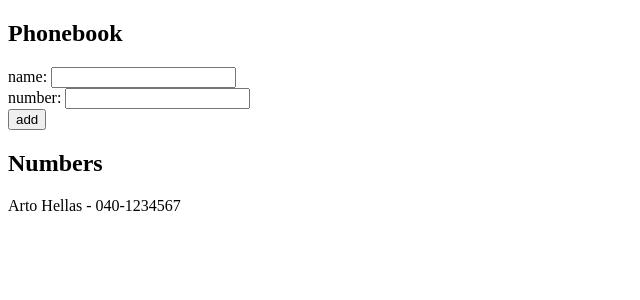
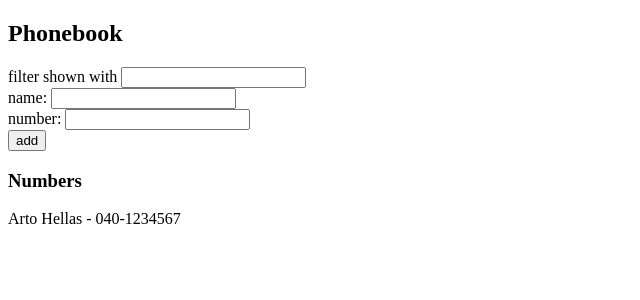
Before and after one commit to silentJo/Web3-2023, a React (Vite) app in the folder exercises/module4/: page / in a window 1280 px wide. Shown: the top 300 px of the page, without its empty margins (0-640 px from the left). Built offline with nearby package versions, Linux system fonts and the light colour scheme.

Commit message:
module4 : 2.9

```diff
--- a/exercises/module4/src/components/App/App.jsx
+++ b/exercises/module4/src/components/App/App.jsx
@@ -1,5 +1,6 @@
 import {useState} from 'react'
 import Person from "../Person/Person.jsx";
+import FilterPersons from "../FilterPersons/FilterPersons.jsx";
 
 const App = () => {
     const [persons, setPersons] = useState([
@@ -7,6 +8,7 @@ const App = () => {
     ])
     const [newName, setNewName] = useState('')
     const [newNumber, setNewNumber] = useState('')
+    const [filterValue, setfiltervalue] = useState('')
 
     const handleNameChange = (event) => {
         setNewName(event.target.value)
@@ -34,9 +36,23 @@ const App = () => {
         setNewNumber('')
     }
 
+    const lowerFilter = filterValue.toLowerCase()
+    const filteredPersons = persons.filter((person) => {
+        const lowerPersonName = person.name.toLowerCase()
+        const keep = lowerPersonName.includes(lowerFilter)
+        return keep
+    })
+
+    const changeFilter = (newFilter) => {
+        setfiltervalue(newFilter)
+    }
+
     return (
         <div>
             <h2>Phonebook</h2>
+            <div>
+                <FilterPersons changeFilter={changeFilter} filterValue={filterValue}/>
+            </div>
             <form onSubmit={addPerson}>
                 <div>
                     name: <input value={newName} onChange={handleNameChange}/>
@@ -48,8 +64,8 @@ const App = () => {
                     <button type="submit">add</button>
                 </div>
             </form>
-            <h2>Numbers</h2>
-            {persons.map(person =>
+            <h3>Numbers</h3>
+            {filteredPersons.map(person =>
                 <Person key={person.id} name={person.name} number={person.number}/>
             )}
         </div>
--- /dev/null
+++ b/exercises/module4/src/components/FilterPersons/FilterPersons.jsx
@@ -0,0 +1,15 @@
+import React from 'react'
+
+const FilterPersons = ({filterValue,changeFilter}) => {
+    const handleFilterChange = (e) => {
+        const newValue = e.target.value
+        changeFilter(newValue)
+    }
+    return (
+        <div>
+            filter shown with <input value={filterValue} onChange={handleFilterChange} />
+        </div>
+    )
+}
+
+export default FilterPersons
```
